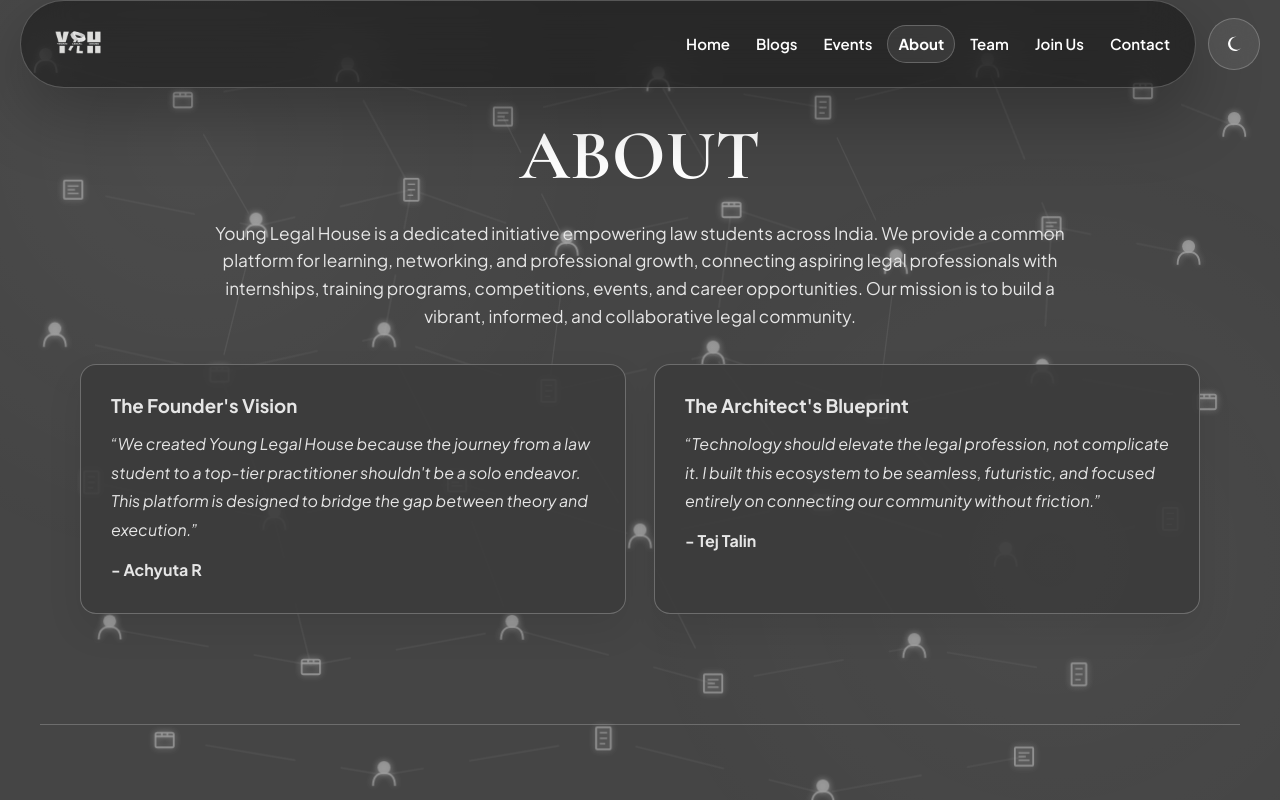
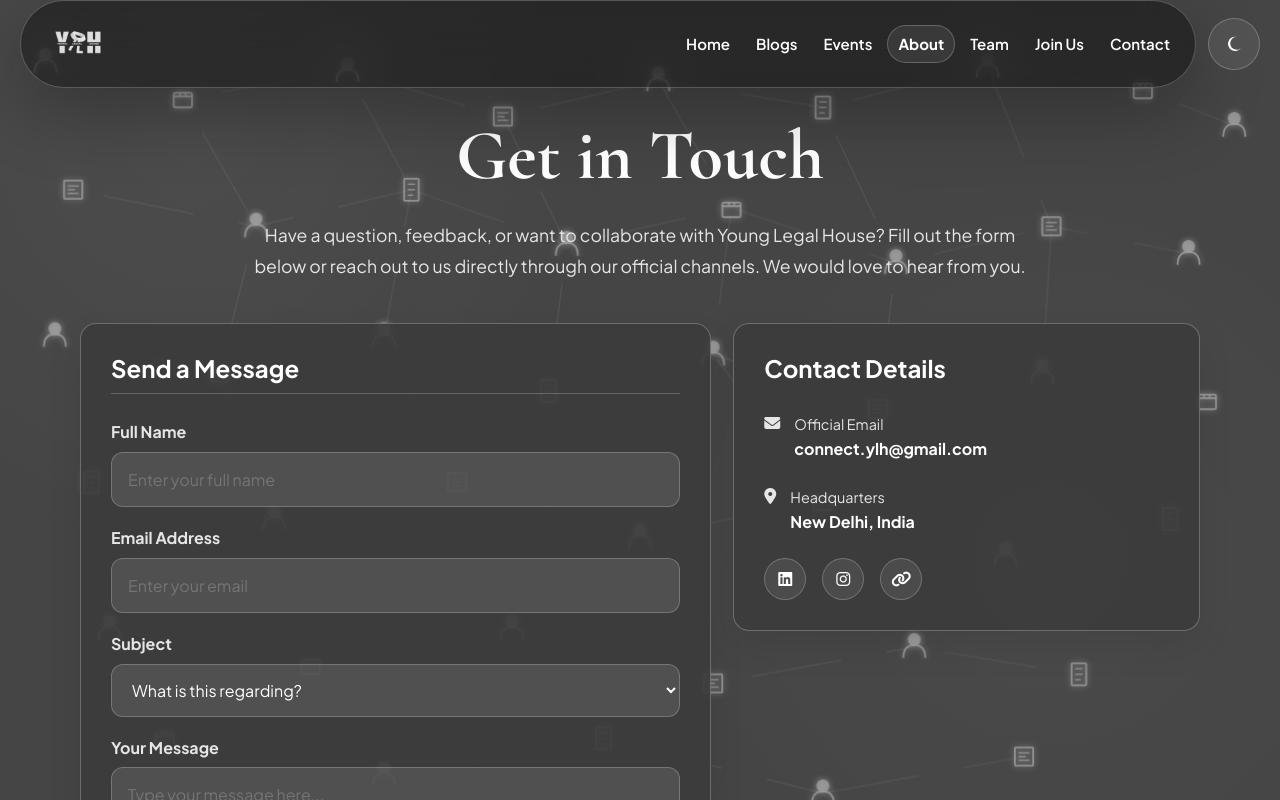
Before and after one commit to TejTalin/young-legal-house, a Next.js app: page /about in a window 1280 px wide. Shown: the top 800 px of the page. Built offline with nearby package versions, Linux system fonts and the light colour scheme.

Commit message:
Refactor AboutPage to ContactPage with form
Renamed AboutPage to ContactPage and implemented a contact form with submission handling.

```diff
--- a/app/about/page.jsx
+++ b/app/about/page.jsx
@@ -1,48 +1,138 @@
 'use client';
+import { useState } from 'react';
 import NetworkBackground from '@/components/NetworkBackground';
 
-export default function AboutPage() {
+export default function ContactPage() {
+  const [submitted, setSubmitted] = useState(false);
+  const [submitting, setSubmitting] = useState(false);
+  const [error, setError] = useState('');
+
+  const handleSubmit = async (e) => {
+    e.preventDefault();
+    setError('');
+
+    const form = e.currentTarget;
+    const formData = new FormData(form);
+
+    try {
+      setSubmitting(true);
+      const res = await fetch('/api/contact', {
+        method: 'POST',
+        body: formData,
+      });
+      const data = await res.json();
+
+      if (!res.ok) {
+        throw new Error(data.error || 'Could not send your message.');
+      }
+
+      setSubmitted(true);
+      form.reset();
+    } catch (err) {
+      setError(err.message || 'Something went wrong. Please try again.');
+    } finally {
+      setSubmitting(false);
+    }
+  };
+
   return (
     <>
       <NetworkBackground />
-      <main className="page-spacing">
+      <main className="page-spacing container">
+        <div style={{ textAlign: 'center', maxWidth: '800px', margin: '0 auto 40px' }}>
+          <h1 className="section-title">Get in Touch</h1>
+          <p style={{ color: 'var(--grey-text)', fontSize: '1.1rem', lineHeight: '1.8' }}>
+            Have a question, feedback, or want to collaborate with Young Legal House? Fill out the
+            form below or reach out to us directly through our official channels.
+            We would love to hear from you.
+          </p>
+        </div>
 
-        {/* About Intro */}
-        <section className="container text-center-section">
-          <h1 className="page-title">ABOUT</h1>
-          <p className="about-text">
-            Young Legal House is a dedicated initiative empowering law students across India.
-            We provide a common platform for learning, networking, and professional growth,
-            connecting aspiring legal professionals with internships, training programs,
-            competitions, events, and career opportunities. Our mission is to build a vibrant,
-            informed, and collaborative legal community.
-          </p>
-        </section>
+        <div className="join-grid">
+          <div className="glass-card">
+            <h2 style={{ marginBottom: '25px', borderBottom: '1px solid var(--glass-border)', paddingBottom: '10px' }}>
+              Send a Message
+            </h2>
 
-        {/* Founder & Architect Cards */}
-        <section className="container">
-          <div className="cards-grid">
-            <div className="glass-card message-card">
-              <h3 className="card-role">The Founder&apos;s Vision</h3>
-              <p className="message-quote">
-                &ldquo;We created Young Legal House because the journey from a law student to a
-                top-tier practitioner shouldn&apos;t be a solo endeavor. This platform is designed
-                to bridge the gap between theory and execution.&rdquo;
+            {submitted ? (
+              <p style={{ color: 'var(--grey-text)', lineHeight: '1.8' }}>
+                ✅ Message sent! We will respond to your email shortly.
               </p>
-              <span className="card-author">- Achyuta R</span>
-            </div>
-            <div className="glass-card message-card">
-              <h3 className="card-role">The Architect&apos;s Blueprint</h3>
-              <p className="message-quote">
-                &ldquo;Technology should elevate the legal profession, not complicate it.
-                I built this ecosystem to be seamless, futuristic, and focused entirely on
-                connecting our community without friction.&rdquo;
-              </p>
-              <span className="card-author">- Tej Talin</span>
+            ) : (
+              <form onSubmit={handleSubmit}>
+                <div className="form-group">
+                  <label className="form-label">Full Name</label>
+                  <input name="fullName" type="text" className="form-input" placeholder="Enter your full name" required />
+                </div>
+
+                <div className="form-group">
+                  <label className="form-label">Email Address</label>
+                  <input name="email" type="email" className="form-input" placeholder="Enter your email" required />
+                </div>
+
+                <div className="form-group">
+                  <label className="form-label">Subject</label>
+                  <select name="subject" className="form-select" required defaultValue="">
+                    <option value="" disabled>What is this regarding?</option>
+                    <option value="General Inquiry">General Inquiry</option>
+                    <option value="Partnerships & Collaborations">Partnerships & Collaborations</option>
+                    <option value="Events & Workshops">Events & Workshops</option>
+                    <option value="Website Feedback">Website Feedback</option>
+                  </select>
+                </div>
+
+                <div className="form-group">
+                  <label className="form-label">Your Message</label>
+                  <textarea name="message" className="form-textarea" rows={5} placeholder="Type your message here..." required />
+                </div>
+
+                {error ? (
+                  <p style={{ color: '#d9534f', marginBottom: '12px' }}>{error}</p>
+                ) : null}
+
+                <button type="submit" className="submit-btn" disabled={submitting}>
+                  {submitting ? 'Sending...' : 'Send Message'}
+                </button>
+              </form>
+            )}
+          </div>
+
+          <div>
+            <div className="glass-card contact-info-card">
+              <h2 style={{ marginBottom: '30px' }}>Contact Details</h2>
+
+              <div className="contact-detail-item">
+                <i className="fas fa-envelope" style={{ color: 'var(--grey-text)', marginTop: '2px' }}></i>
+                <div>
+                  <span style={{ display: 'block', fontSize: '0.9rem', color: 'var(--grey-text)' }}>Official Email</span>
+                  <a href="mailto:connect.ylh@gmail.com" style={{ color: 'var(--text-color)', textDecoration: 'none', fontWeight: 700 }}>
+                    connect.ylh@gmail.com
+                  </a>
+                </div>
+              </div>
+
+              <div className="contact-detail-item">
+                <i className="fas fa-map-marker-alt" style={{ color: 'var(--grey-text)', marginTop: '2px' }}></i>
+                <div>
+                  <span style={{ display: 'block', fontSize: '0.9rem', color: 'var(--grey-text)' }}>Headquarters</span>
+                  <span style={{ fontWeight: 700 }}>New Delhi, India</span>
+                </div>
+              </div>
+
+              <div className="contact-socials">
+                <a href="https://www.linkedin.com/company/young-legal-house/" className="contact-social-btn" target="_blank" rel="noopener noreferrer" style={{ color: 'var(--text-color)' }}>
+                  <i className="fab fa-linkedin"></i>
+                </a>
+                <a href="https://www.instagram.com/younglegalhouse/" className="contact-social-btn" target="_blank" rel="noopener noreferrer" style={{ color: 'var(--text-color)' }}>
+                  <i className="fab fa-instagram"></i>
+                </a>
+                <a href="https://linktr.ee/younglegalhouse" className="contact-social-btn" target="_blank" rel="noopener noreferrer" style={{ color: 'var(--text-color)' }}>
+                  <i className="fas fa-link"></i>
+                </a>
+              </div>
             </div>
           </div>
-        </section>
-
+        </div>
       </main>
     </>
   );
```
